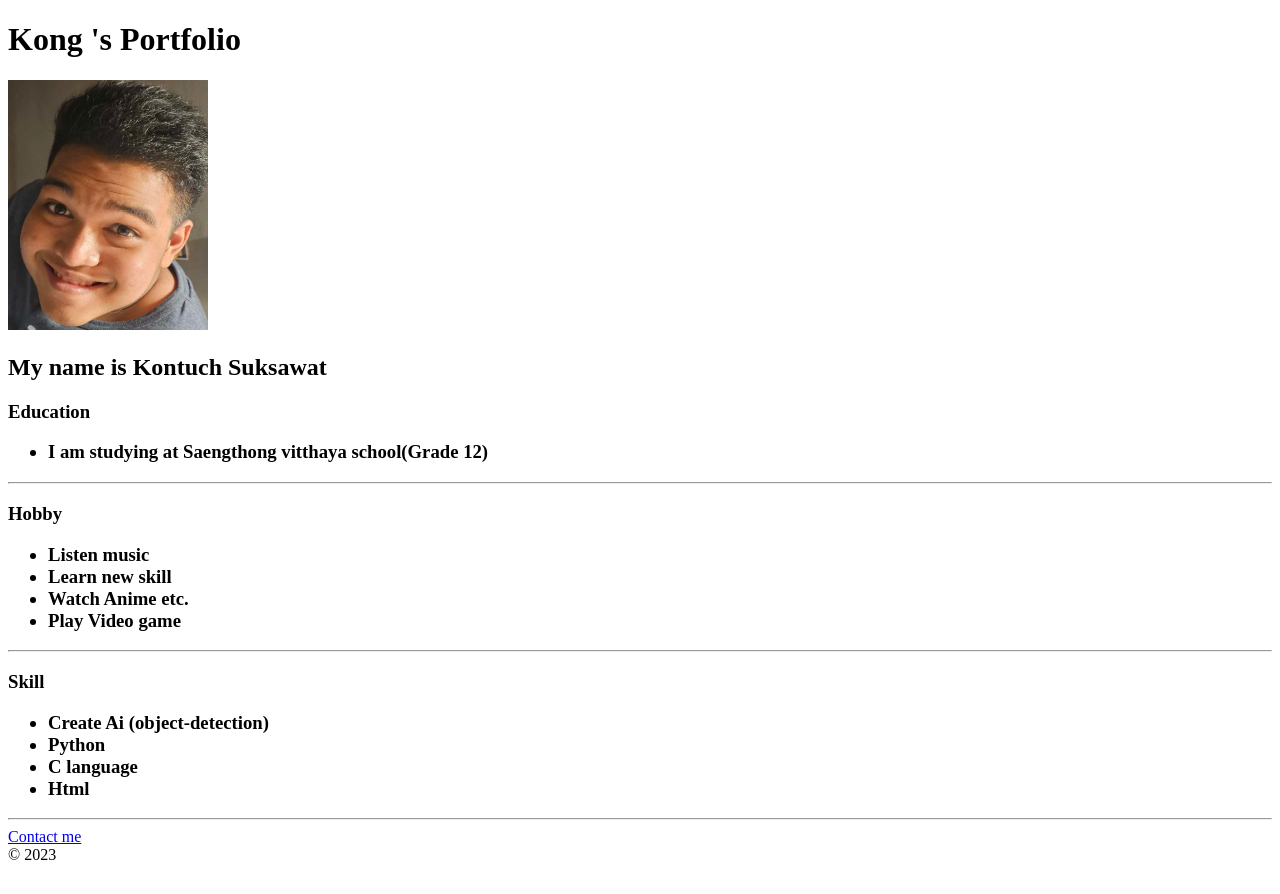
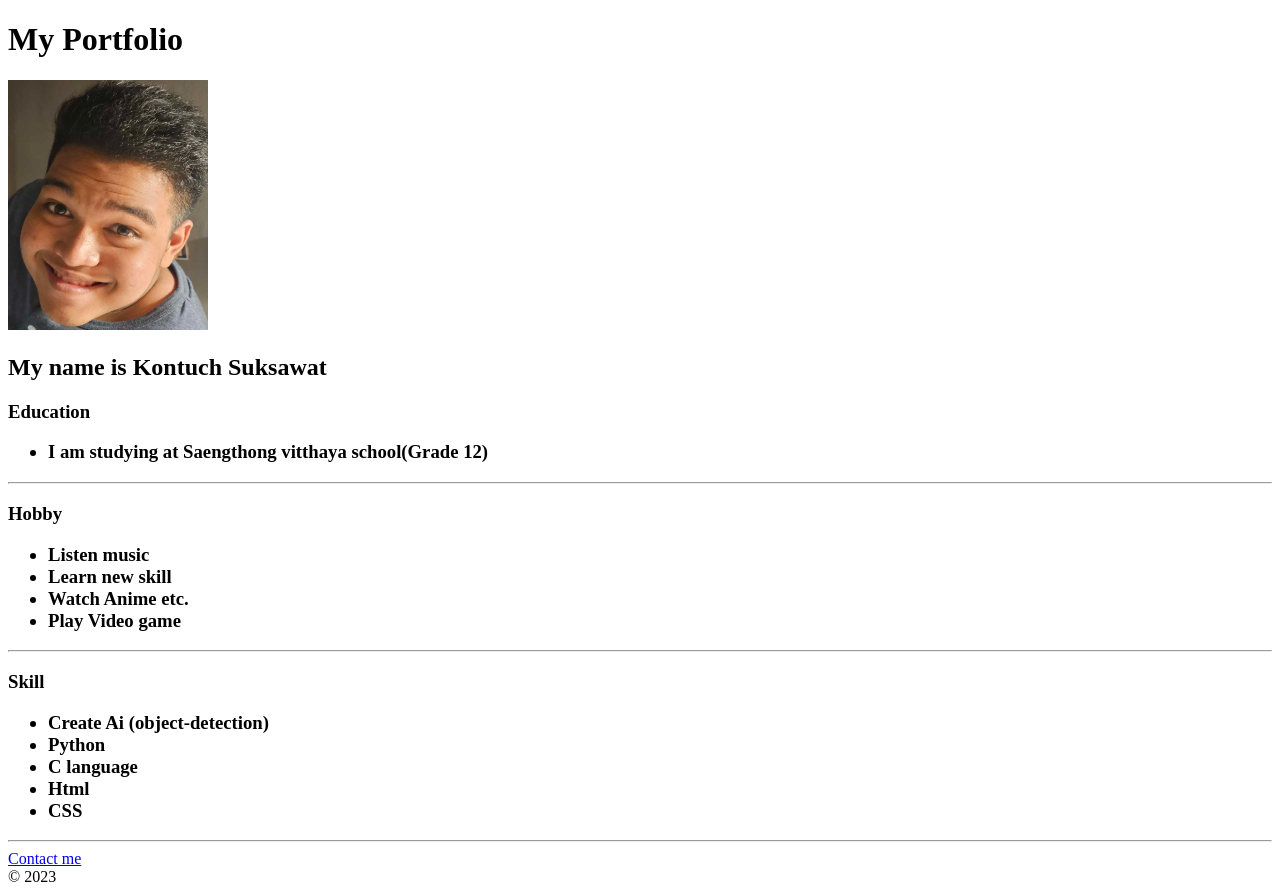
Before and after one commit to Fishcanwalk/Capstone-Project, a plain HTML site: page index.html in a window 1280 px wide. Before the commit the page ends 872 px from the top, so only its background shows below. Drawn offline with Linux system fonts and the light colour scheme.

Commit message:
Update index.html

```diff
--- a/index.html
+++ b/index.html
@@ -5,7 +5,7 @@
     <title>My Portfolio</title>
 </head>
 <body>
-    <h1>Kong 's Portfolio</h1>
+    <h1>My Portfolio</h1>
 
     <img src="./assent/image/Screenshot 2023-09-05 185522.png" height="250" width="200" alt="">
     <h2>My name is Kontuch Suksawat</h2>
@@ -30,6 +30,7 @@
             <li>Python</li>
             <li>C language</li>
             <li>Html</li>
+            <li>CSS</li>
         </ul>
     </h3>
     <hr />
```
